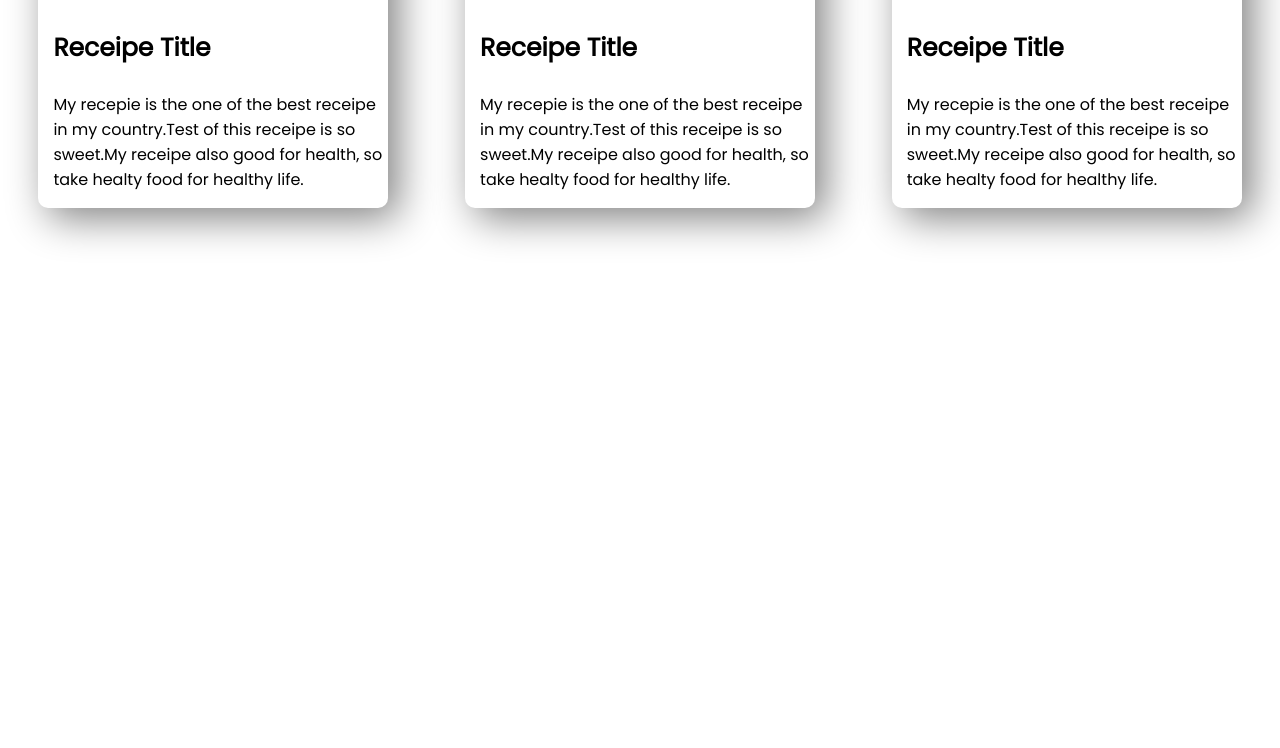
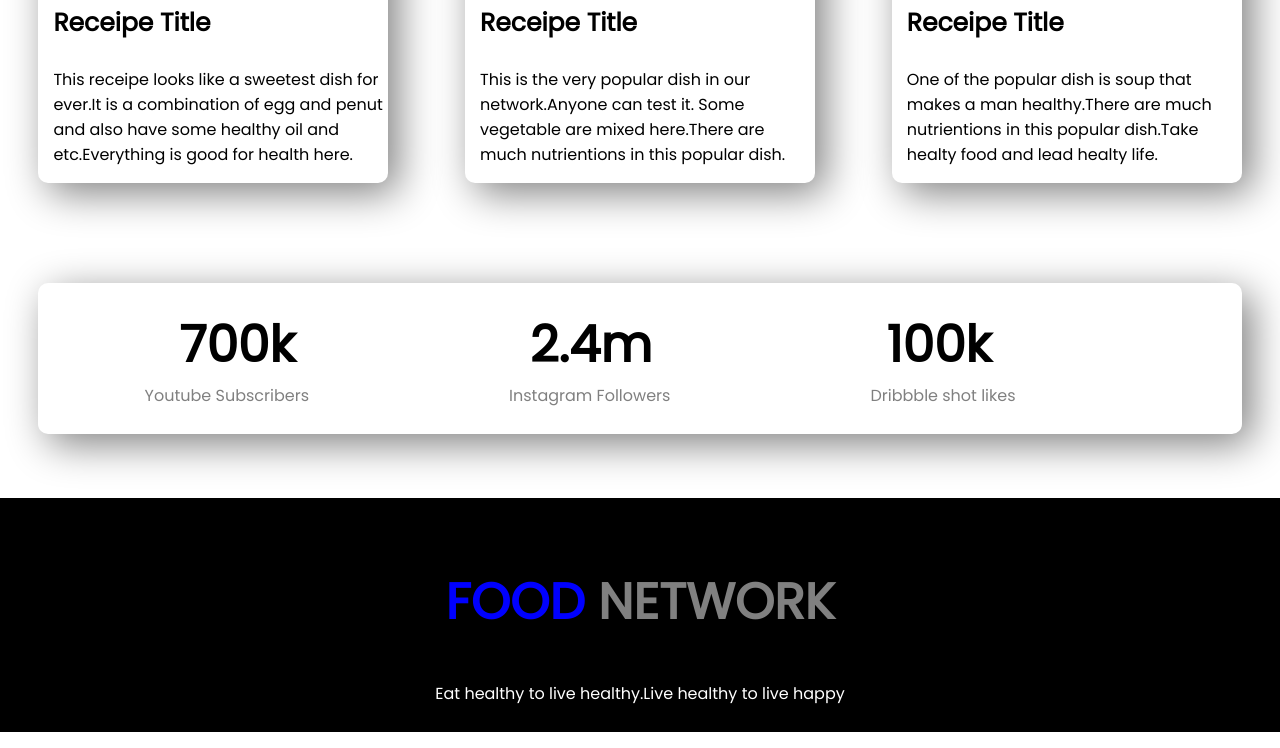
Before and after one commit to Ruhul96/assignment-food-network, a plain HTML site: page index.html in a window 1280 px wide. Shown: the part 1860-2608 px from the top of the page. Before the commit the page ends 2168 px from the top, so only its background shows below. Drawn offline with Linux system fonts and the light colour scheme.

Commit message:
final part added

```diff
--- a/index.html
+++ b/index.html
@@ -36,27 +36,46 @@
     <Section >
             <div class="text-fix">
                 <h2> My Recipe</h2>
-        <p>My recepie is the one of the best receipe in my country.Test of this receipe is so sweet.My receipe also good for health, so take healty food for healthy life.</p><br><br>
+        <p>My recepie is the one of the best receipe in my country.Test of this receipe is so sweet.My receipe also good for health, so take healty food for healthy life.</p><br>
 
             </div>
         <div class="flexible-pot">
             <div class="receipe-width">
                 <img class="image-size" src="images/food/Project Cover.jpg" alt="">
                 <h3 id="text-color" >Receipe Title</h3>
-                <p>My recepie is the one of the best receipe in my country.Test of this receipe is so sweet.My receipe also good for health, so take healty food for healthy life.</p>
+                <p>This receipe looks like a sweetest dish for ever.It is a combination of egg and penut and also have some healthy oil and etc.Everything is good for health here.</p>
 
             </div>
            <div class="receipe-width">
             <img class="image-size" src="images/food/Project Cover1.jpg" alt="">
             <h3 id="text-color">Receipe Title</h3>
-            <p>My recepie is the one of the best receipe in my country.Test of this receipe is so sweet.My receipe also good for health, so take healty food for healthy life.</p>
+            <p>This is the very popular dish in our network.Anyone can test it. Some vegetable are mixed here.There are much nutrientions in this popular dish.</p>
            </div>
            <div class="receipe-width">
             <img class="image-size" src="images/food/Project Cover.png" alt="">
         <h3 id="text-color">Receipe Title</h3>
-        <p>My recepie is the one of the best receipe in my country.Test of this receipe is so sweet.My receipe also good for health, so take healty food for healthy life.</p>
+        <p>One of the popular dish is soup that makes a man healthy.There are much nutrientions in this popular dish.Take healty food and lead healty life.</p>
     </div>
         </div>
     </Section>
+
+        <section class="online-activity">
+            <div >
+                <h1 >700k</h1>
+                <h1>2.4m</h1>
+                <h1>100k</h1>
+                <p>Youtube Subscribers</p>
+                <p>Instagram Followers</p>
+                <p>Dribbble shot likes</p>
+
+        </section>
+        <section>
+            <footer>
+                <h1> <span class="blue">FOOD</span>  NETWORK</h1>
+                <p> Eat healthy to live healthy.Live healthy to live happy </p>
+            </footer>
+        </section>
+    </div>
+
 </body>
 </html>
--- a/style.css
+++ b/style.css
@@ -67,3 +67,40 @@ h3 {
   font-weight: bolder;
   font-size: 25px;
 }
+.online-activity h1 {
+  color: black;
+  display: inline;
+  margin-right: 10%;
+  margin-left: 10%;
+  font-size: 50px;
+}
+.online-activity p {
+  display: inline;
+  color: gray;
+  margin-right: 10%;
+  margin-left: 7%;
+}
+.online-activity {
+  width: 90%;
+  box-shadow: 10px 10px 40px gray;
+  border-radius: 10px;
+  padding: 2%;
+  margin-right: 5%;
+  margin-top: 5%;
+  margin-bottom: 5%;
+  margin-left: 3%;
+}
+.blue {
+  color: blue;
+}
+footer {
+  background-color: black;
+  text-align: center;
+  margin-top: 5%;
+  padding-top: 2%;
+}
+footer p {
+  text-align: center;
+  color: white;
+  padding-bottom: 2%;
+}
```
